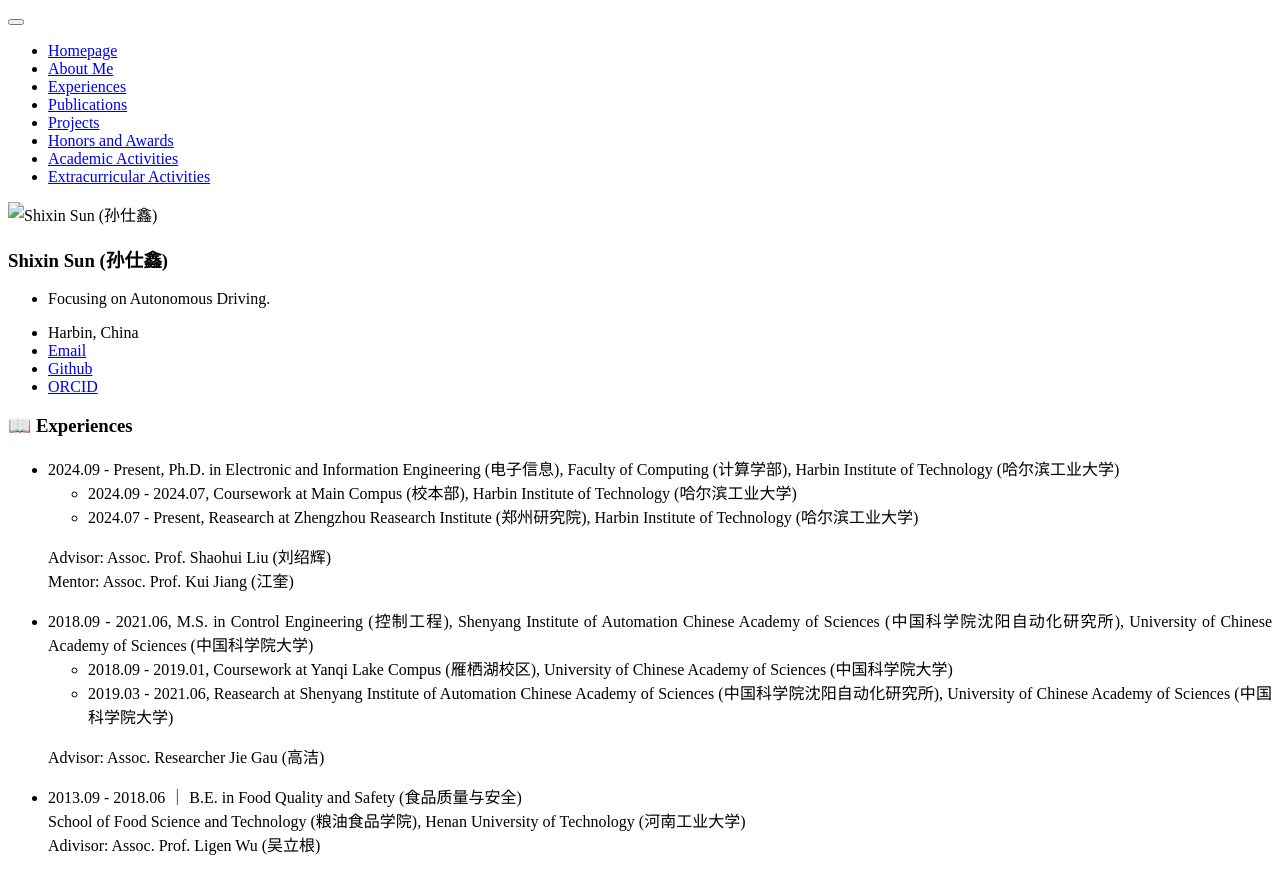
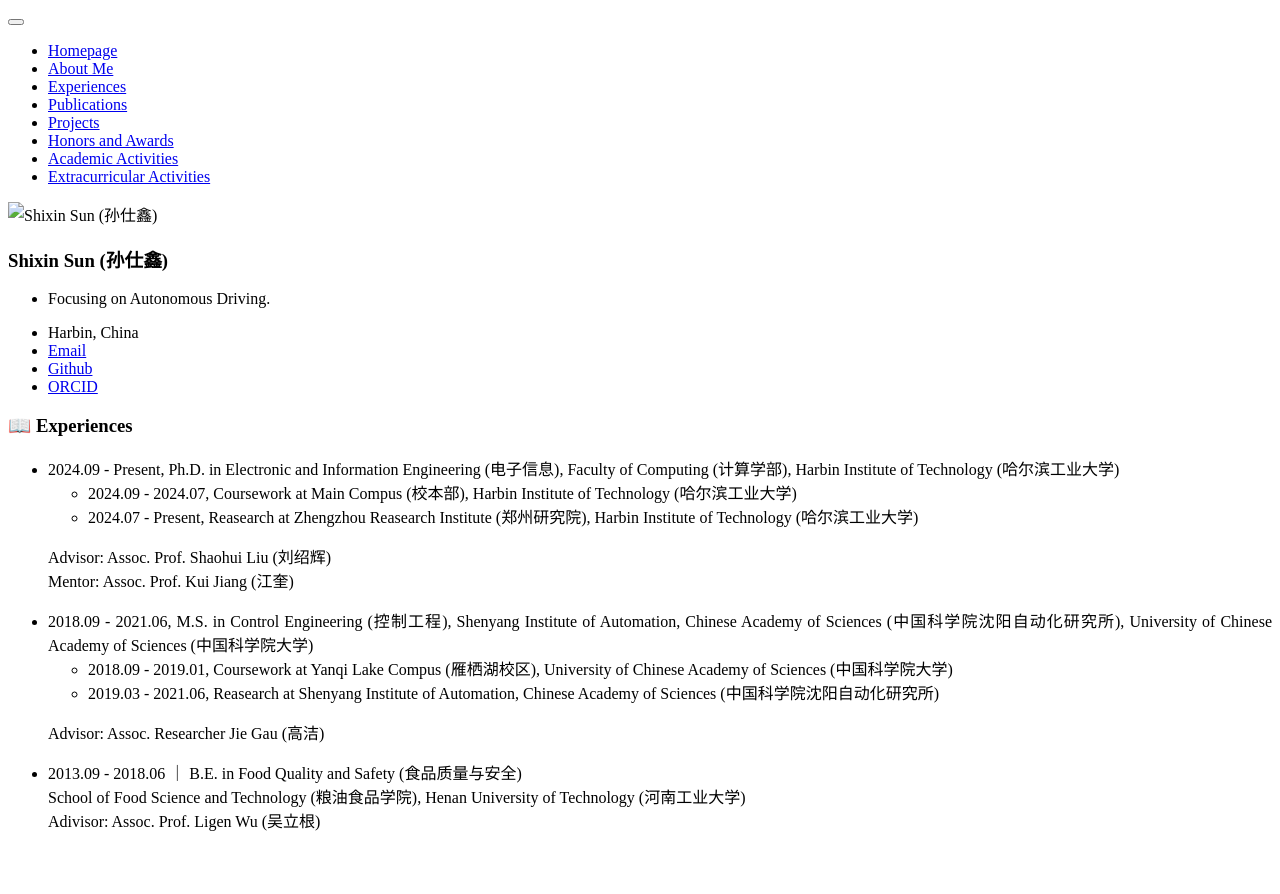
Before and after one commit to ShixinSUN94/shixinsun94.github.io, a Jekyll site: the page built from _pages/includes/2.exp.md, in a window 1280 px wide. Shown: the top 894 px of the page. Built offline with Jekyll 4.4.1, drawn with Linux system fonts in a browser that asks for light colours; our own code applies the rules of GitHub Pages for plain Markdown files.

Commit message:
Update 2.exp.md

```diff
--- a/_pages/includes/2.exp.md
+++ b/_pages/includes/2.exp.md
@@ -7,9 +7,9 @@
   Advisor: Assoc. Prof. Shaohui Liu (刘绍辉)
   Mentor: Assoc. Prof. Kui Jiang (江奎)
 
-- 2018.09 - 2021.06, M.S. in Control Engineering (控制工程), Shenyang Institute of Automation Chinese Academy of Sciences (中国科学院沈阳自动化研究所), University of Chinese Academy of Sciences (中国科学院大学)
+- 2018.09 - 2021.06, M.S. in Control Engineering (控制工程), Shenyang Institute of Automation, Chinese Academy of Sciences (中国科学院沈阳自动化研究所), University of Chinese Academy of Sciences (中国科学院大学)
   - 2018.09 - 2019.01, Coursework at Yanqi Lake Compus (雁栖湖校区), University of Chinese Academy of Sciences (中国科学院大学)
-  - 2019.03 - 2021.06, Reasearch at Shenyang Institute of Automation Chinese Academy of Sciences (中国科学院沈阳自动化研究所), University of Chinese Academy of Sciences (中国科学院大学)
+  - 2019.03 - 2021.06, Reasearch at Shenyang Institute of Automation, Chinese Academy of Sciences (中国科学院沈阳自动化研究所)
 
   Advisor: Assoc. Researcher Jie Gau (高洁)
 
```
